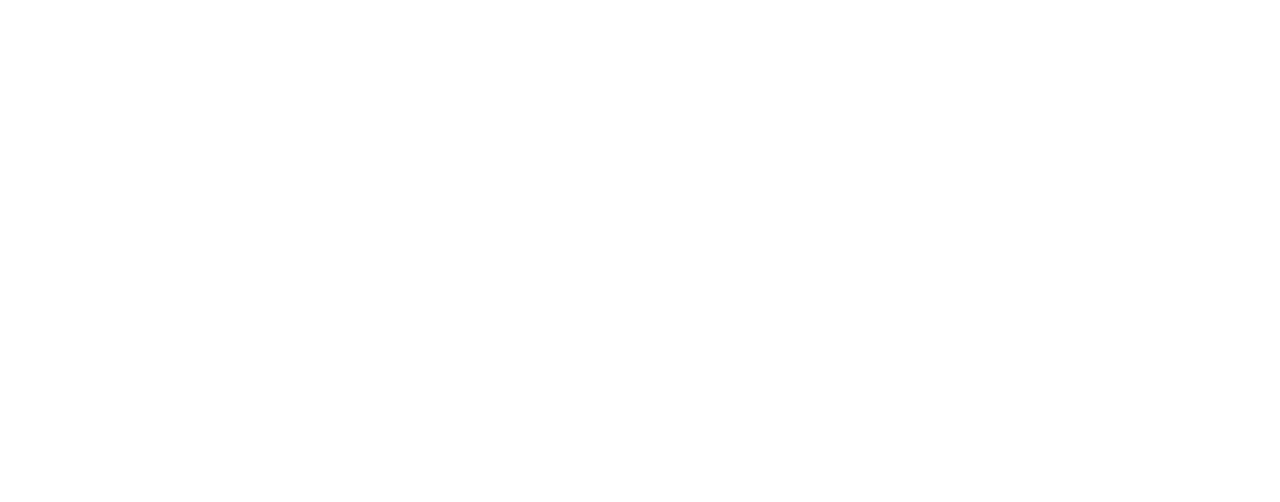
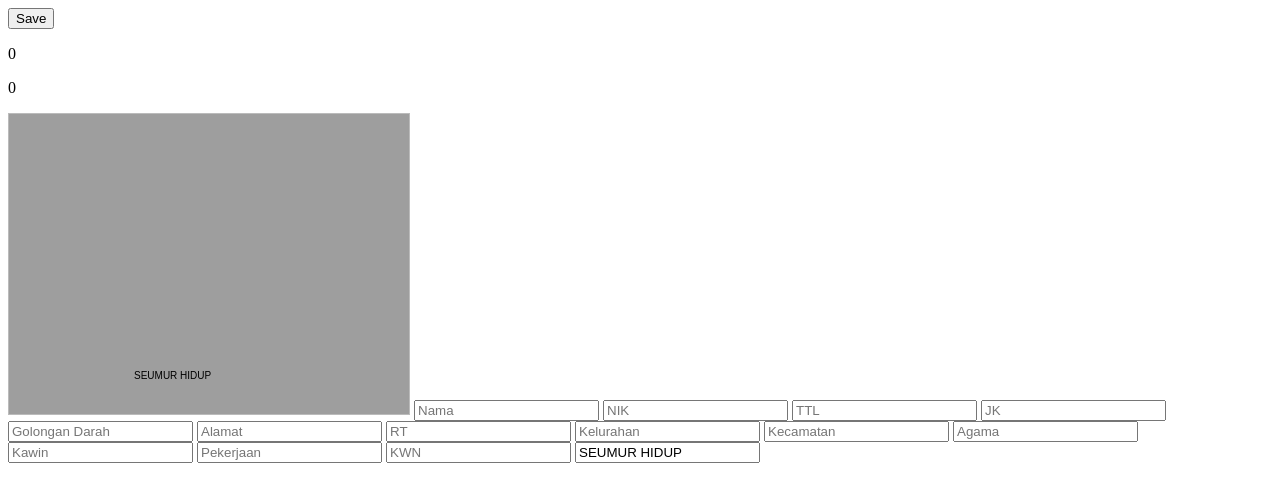
Before and after one commit to paulinavita/fakeid, a plain HTML site: page client/index.html in a window 1280 px wide. Drawn offline with nearby package versions, Linux system fonts and the light colour scheme.

Commit message:
html canvas

```diff
--- a/client/index.html
+++ b/client/index.html
@@ -1,12 +1,89 @@
-<!DOCTYPE html>
-<html lang="en">
+<html>
+
 <head>
-    <meta charset="UTF-8">
-    <meta name="viewport" content="width=device-width, initial-scale=1.0">
-    <meta http-equiv="X-UA-Compatible" content="ie=edge">
-    <title>Document</title>
+    <title>Add Image to Canvas from Element</title>
+    <script src="https://cdn.jsdelivr.net/npm/vue/dist/vue.js"></script>
 </head>
+
 <body>
+    <div id="app">
+        <form>
+            <img style="display:none"
+                src="http://iskconofescondido.com/wp-content/uploads/2019/03/blangko-kosong-e-ktp.jpg"
+                crossorigin="anonymous" />
+            <button type="submit">Save</button>
+        </form>
 
+        <p>{{x}}</p> <p>{{y}}</p>
+        <canvas id="canvas" v-bind:width="cwidth" v-bind:height="cheight"  style="border:1px solid #BBB;"
+        v-insert-data="ktp"
+        v-on:mousemove="updateXY">
+
+
+        ></canvas>
+        <!-- <input type="text" placeholder="nik" v-model="nik"/> -->
+        <input type="text" placeholder="Nama" v-model="ktp.nama"/>
+        <input type="text" placeholder="NIK" v-model="ktp.nik"/>
+        <input type="text" placeholder="TTL" v-model="ktp.ttl"/>
+        <input type="text" placeholder="JK" v-model="ktp.jk"/>
+        <input type="text" placeholder="Golongan Darah" v-model="ktp.goldar"/>
+        <input type="text" placeholder="Alamat" v-model="ktp.alamat"/>
+        <input type="text" placeholder="RT" v-model="ktp.rt"/>
+        <input type="text" placeholder="Kelurahan" v-model="ktp.kel"/>
+        <input type="text" placeholder="Kecamatan" v-model="ktp.kec"/>
+        <input type="text" placeholder="Agama" v-model="ktp.agama"/>
+        <input type="text" placeholder="Kawin" v-model="ktp.kawin"/>
+        <input type="text" placeholder="Pekerjaan" v-model="ktp.pekerjaan"/>
+        <input type="text" placeholder="KWN" v-model="ktp.kwn"/>
+        <input type="text" placeholder="Berlaku Hingga" v-model="ktp.berlaku"/>
+
+
+
+        <!-- <canvas id="canvas" /> -->
+    </div>
+
+    <script src="https://ajax.googleapis.com/ajax/libs/jquery/2.1.1/jquery.min.js"></script>
+    <script src="/components/ktp.js"></script>
+    <script src="./main.js"></script>
+
+    <script>
+        // window.onload = function () {
+
+        //     var image = document.getElementById('ktp');
+
+        //     fill_canvas(image);
+
+        //     function fill_canvas(img) {
+
+        //         var canvas = document.getElementById('canvas');
+        //         var ctx = canvas.getContext('2d');
+
+        //         canvas.width = $('img').width();
+        //         canvas.crossOrigin = "Anonymous";
+        //         canvas.height = $('img').height();
+        //         ctx.drawImage($('img').get(0), 0, 0);
+        //         ctx.font = "12pt Verdana";
+        //         $(document).on('input', '#nik', function () {
+        //             //redraw image
+        //             ctx.clearRect(0, 0, canvas.width, canvas.height)
+        //             ctx.drawImage($('img').get(0), 0, 0);
+        //             //refill text
+        //             ctx.fillStyle = "red";
+        //             ctx.fillText($(this).val(), 115, 75);
+        //         });
+        //         $(document).on('input', '#nama', function () {
+        //             //redraw image
+        //             ctx.drawImage($('img').get(0), 0, 0);
+        //             //refill text
+        //             ctx.fillStyle = "red";
+        //             ctx.fillText($(this).val(), 150, 75);
+        //         });
+        //         $('button').click(function () {
+        //             console.log(ctx.getImageData(50, 50, 100, 100));
+        //         });
+        //     }
+        // }
+    </script>
 </body>
+
 </html>
--- a/server/package.json
+++ b/server/package.json
@@ -17,6 +17,7 @@
     "dotenv": "^7.0.0",
     "express": "^4.16.4",
     "google-auth-library": "^3.1.2",
+    "html2canvas": "^1.0.0-rc.1",
     "jsonwebtoken": "^8.5.1",
     "mongoose": "^5.5.3"
   }
```
Also changed, not shown: 1 other file.
